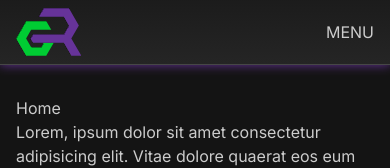
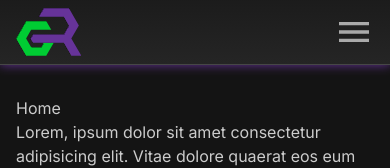
Before and after one commit to PetrGrabovsky/grabovsky-tech, a Next.js app: page / in a window 390 px wide. Shown: the top 168 px of the page. Built offline with nearby package versions, Linux system fonts and the light colour scheme.

Commit message:
feat: Vytvoř a integruj MenuButton

```diff
--- a/components/layout/MenuButton.tsx
+++ b/components/layout/MenuButton.tsx
@@ -0,0 +1,30 @@
+import clsx from 'clsx';
+import { IoMdMenu } from 'react-icons/io';
+import { IoMdClose } from 'react-icons/io';
+
+import useLayout from '@/hooks/useLayout';
+
+const MenuButton = () => {
+  const { isMobileNavOpen, handleMenuButtonClick } = useLayout();
+
+  const Icon = isMobileNavOpen ? IoMdClose : IoMdMenu;
+
+  return (
+    <div className='h-full py-3'>
+      <button
+        onClick={handleMenuButtonClick}
+        aria-expanded={isMobileNavOpen}
+        aria-controls='mainNavigation'
+        aria-label={isMobileNavOpen ? 'Skrýt navigaci' : 'Zobrazit navigaci'}
+        className={clsx(
+          isMobileNavOpen ? 'text-accent-primary' : 'text-text-secondary',
+          'h-full'
+        )}
+      >
+        <Icon className='h-full w-full' />
+      </button>
+    </div>
+  );
+};
+
+export default MenuButton;
--- a/components/layout/NavBar.tsx
+++ b/components/layout/NavBar.tsx
@@ -1,6 +1,7 @@
 import useLayout from '@/hooks/useLayout';
 
 import Logo from './Logo';
+import MenuButton from './MenuButton';
 
 const NavBar = () => {
   const { isMobileView } = useLayout();
@@ -8,7 +9,7 @@ const NavBar = () => {
   return (
     <div className='flex h-16 items-center justify-between'>
       <Logo />
-      {isMobileView && <span>MENU</span>}
+      {isMobileView && <MenuButton />}
     </div>
   );
 };
```
